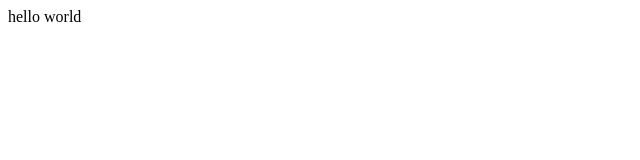
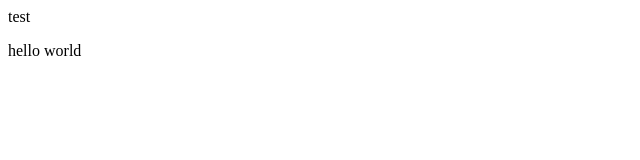
Before and after one commit to zhaomengshan666/site, a plain HTML site: page index.html in a window 1280 px wide. Shown: the whole page, without its empty margins (0-640 px from the left). Drawn offline with Linux system fonts and the light colour scheme.

Commit message:
Update index.html

```diff
--- a/index.html
+++ b/index.html
@@ -1,7 +1,10 @@
 <html>
     <head>
+        <p>test</p>
     </head>
+
     <body>
     <p>hello world</p>
     </body>
+
 </html>
```
